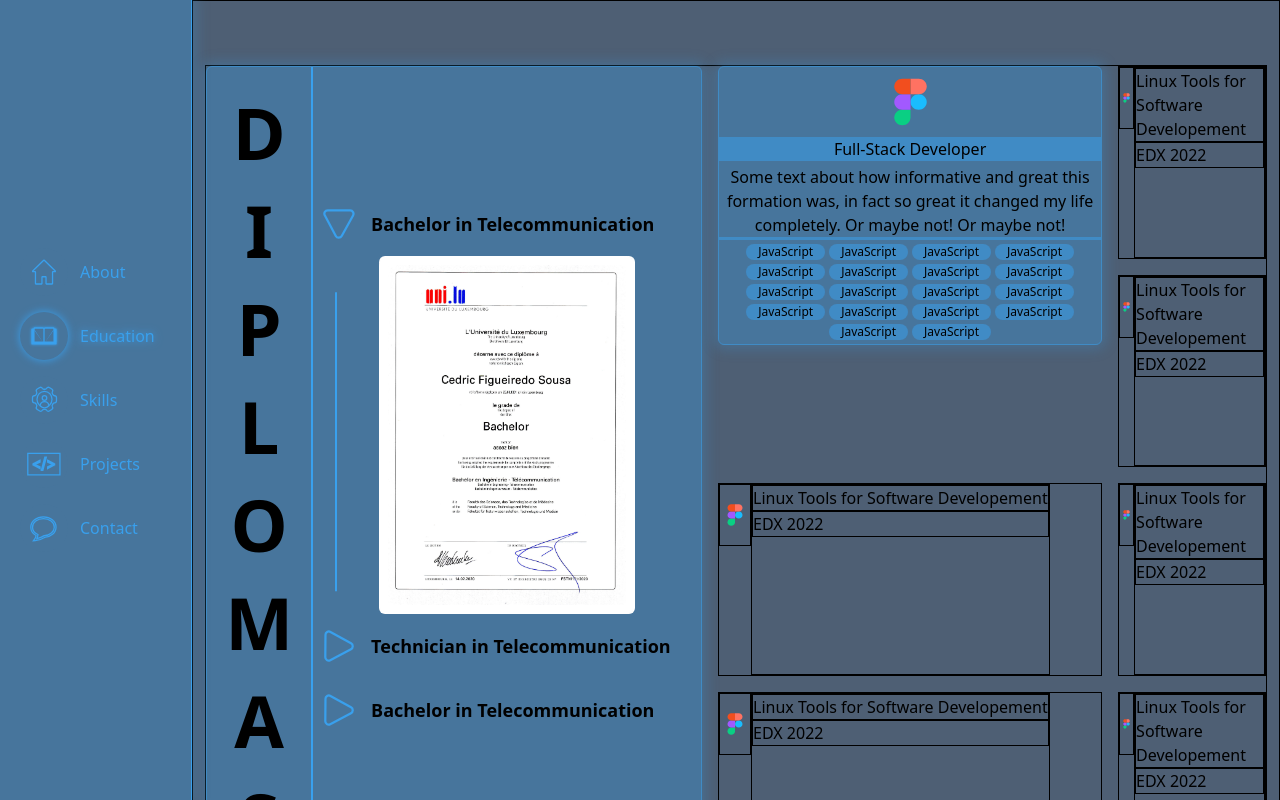
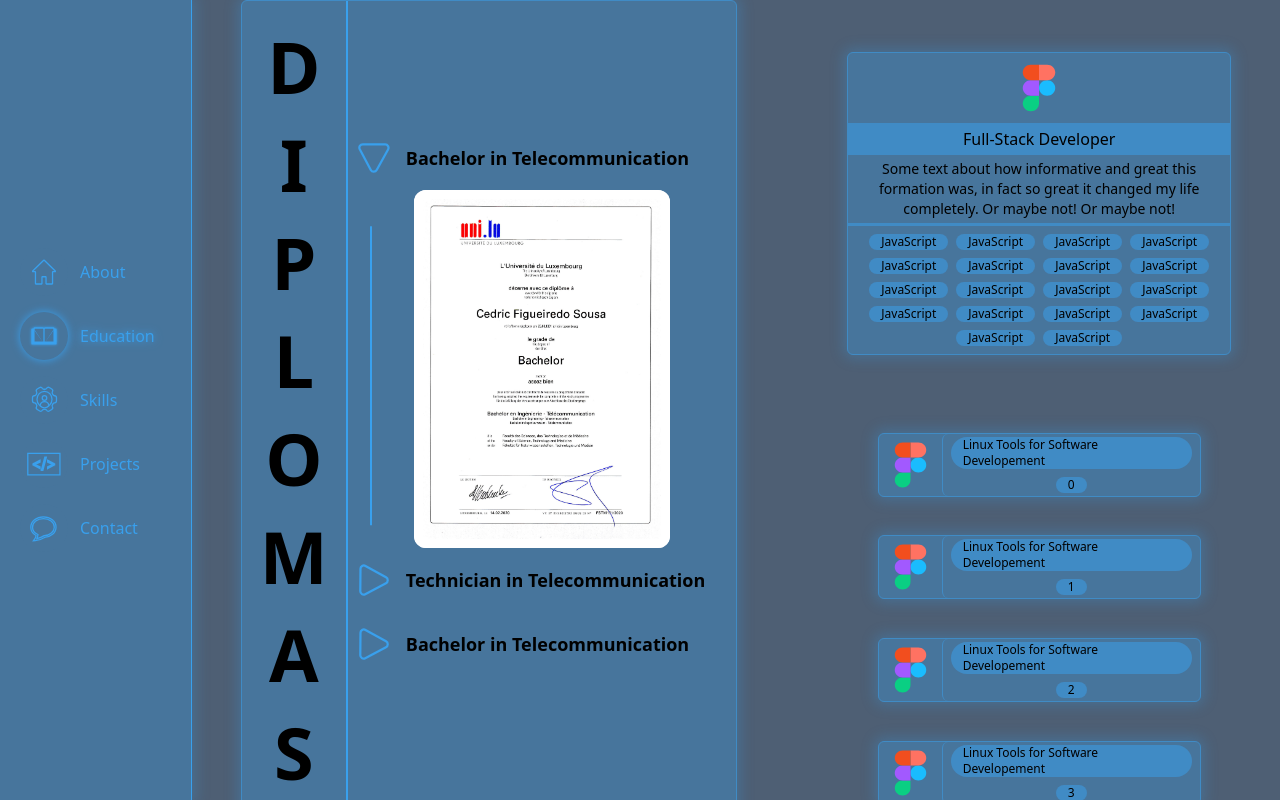
Before and after one commit to wolf-0-0/portfolio, a Vue app: page /education in a window 1280 px wide. Shown: the top 800 px of the page. Built offline with nearby package versions, Linux system fonts and the light colour scheme.

Commit message:
Grid-layout done, added Tag, ViewMain, CertCardSmall component

```diff
--- a/src/assets/styles/style.css
+++ b/src/assets/styles/style.css
@@ -6,7 +6,6 @@
 
 body {
     min-height: 100vh;
-    /* background: linear-gradient(108deg, #7ED183 26.21%, #068488 123.39%); */
     background-color: #4E5F74;
     color: black;
 }
--- a/src/components/AboutCardText.vue
+++ b/src/components/AboutCardText.vue
@@ -13,8 +13,8 @@
 </template>
 
 <script>
-import DownloadButton from '../components/DownloadButton.vue'
-import LinkButton from '../components/LinkButton.vue'
+import DownloadButton from './DownloadButton.vue'
+import LinkButton from './LinkButton.vue'
 
 export default {
   components: {
--- a/src/components/CertificationCardBig.vue
+++ b/src/components/CertificationCardBig.vue
@@ -1,7 +1,7 @@
 <template>
-  <div class="card lg:w-96 h-fit">
+  <div class="card flex flex-col w-96 h-fit">
     <div class="mx-auto w-fit my-1">
-      <svg width="65" height="62" viewBox="0 0 65 62" fill="none" xmlns="http://www.w3.org/2000/svg">
+      <svg class=" w-20" width="65" height="62" viewBox="0 0 65 62" fill="none" xmlns="http://www.w3.org/2000/svg">
         <g clip-path="url(#clip0_177_186)">
           <path fill-rule="evenodd" clip-rule="evenodd"
             d="M16.25 46.5C16.25 42.2199 19.8877 38.75 24.375 38.75H32.5V46.5C32.5 50.7801 28.8622 54.25 24.375 54.25C19.8877 54.25 16.25 50.7801 16.25 46.5Z"
@@ -27,24 +27,27 @@
       </svg>
     </div>
     <div class="header">
-      <h2 class="text-center my-1">Full-Stack Developer</h2>
+      <h2 class="text-center py-1">Full-Stack Developer</h2>
     </div>
     <div class="paragraph">
-      <p class="text-center">
+      <p class="text-center p-1  text-sm">
         Some text about how informative and great this formation was, in fact so great it changed my life completely. Or
         maybe not! Or maybe not!
       </p>
     </div>
-    <div class="flex flex-wrap justify-center gap-1 my-1">
-      <span class="text-xs px-3" v-for="(tag, index) in tags" :key="index">
-        {{ tag }}
-      </span>
+    <div class="flex flex-wrap justify-center gap-2  p-2">
+      <TagComponent v-for="(tag, index) in tags" :key="index" :tag="tag" />
     </div>
   </div>
 </template>
 
 <script>
+import TagComponent from './TagComponent.vue'
+
 export default {
+  components: {
+    TagComponent
+  },
   props: {
     tags: Array
   }
@@ -72,8 +75,4 @@ export default {
   border-bottom: 3px solid #408BC5;
 }
 
-span {
-  border-radius: 16px;
-  background-color: #408BC5;
-}
 </style>
--- /dev/null
+++ b/src/components/CertificationCardSmall.vue
@@ -0,0 +1,69 @@
+<template>
+  <div class="card flex justify-center h-fit w-fit mx-auto">
+    <svg class=" w-16" width="65" height="62" viewBox="0 0 65 62" fill="none" xmlns="http://www.w3.org/2000/svg">
+      <g clip-path="url(#clip0_177_186)">
+        <path fill-rule="evenodd" clip-rule="evenodd"
+          d="M16.25 46.5C16.25 42.2199 19.8877 38.75 24.375 38.75H32.5V46.5C32.5 50.7801 28.8622 54.25 24.375 54.25C19.8877 54.25 16.25 50.7801 16.25 46.5Z"
+          fill="#0ACF83" />
+        <path fill-rule="evenodd" clip-rule="evenodd"
+          d="M32.5 31C32.5 26.7199 36.1378 23.25 40.625 23.25C45.1122 23.25 48.75 26.7199 48.75 31C48.75 35.2801 45.1122 38.75 40.625 38.75C36.1378 38.75 32.5 35.2801 32.5 31Z"
+          fill="#1ABCFE" />
+        <path fill-rule="evenodd" clip-rule="evenodd"
+          d="M16.25 31C16.25 35.2801 19.8877 38.75 24.375 38.75H32.5V23.25H24.375C19.8877 23.25 16.25 26.7199 16.25 31Z"
+          fill="#A259FF" />
+        <path fill-rule="evenodd" clip-rule="evenodd"
+          d="M32.5 7.75V23.25H40.625C45.1122 23.25 48.75 19.7801 48.75 15.5C48.75 11.2198 45.1122 7.75 40.625 7.75H32.5Z"
+          fill="#FF7262" />
+        <path fill-rule="evenodd" clip-rule="evenodd"
+          d="M16.25 15.5C16.25 19.7801 19.8877 23.25 24.375 23.25H32.5V7.75H24.375C19.8877 7.75 16.25 11.2198 16.25 15.5Z"
+          fill="#F24E1E" />
+      </g>
+      <defs>
+        <clipPath id="clip0_177_186">
+          <rect width="65" height="62" fill="white" />
+        </clipPath>
+      </defs>
+    </svg>
+    <div class="flex flex-col items-center justify-center gap-2 px-2">
+      <TagComponent :tag="cert.title" />
+      <TagComponent :tag="index" />
+    </div>
+  </div>
+</template>
+
+<script>
+import TagComponent from './TagComponent.vue'
+
+export default {
+  components: {
+    TagComponent
+  },
+  props: {
+    cert: Array,
+    index: Number
+  }
+}
+</script>
+
+<style scoped>
+/* * {
+  border: 1px solid black;
+} */
+
+.card {
+  background-color: #47759C;
+  border-radius: 6px;
+  border: 1px solid #408BC5;
+  box-shadow: 0px 0px 13px 4px rgba(57, 160, 237, 0.25);
+}
+
+.card div {
+  border-left: 1px solid #408BC5;
+  border-radius: 6px;
+}
+
+/* svg {
+  border-right: 1px solid #408BC5;
+  border-radius: 6px;
+} */
+</style>
--- a/src/components/DiplomasAccordion.vue
+++ b/src/components/DiplomasAccordion.vue
@@ -1,6 +1,6 @@
 <template>
   <div v-for="(item, index) in items" :key="index">
-    <div class="pl-2 flex items-center" @click="toggleAccordion(index)">
+    <button class="pl-2 flex items-center" @click="toggleAccordion(index)">
       <svg class="w-8 h-8" :class="{ 'rotate': !item.isOpen }" width="43" height="41" viewBox="0 0 43 41" fill="none"
         xmlns="http://www.w3.org/2000/svg">
         <path
@@ -10,7 +10,7 @@
       <p class="pl-4 text-xs font-bold md:text-lg ">
         {{ item.title }}
       </p>
-    </div>
+    </button>
     <div class="w-full relative z-0 pt-4">
       <hr class="absolute left-5" v-if="item.isOpen">
       <div class="inside-border mx-auto">
@@ -82,7 +82,7 @@ hr {
 
 img {
   transition: 1.5s;
-  border-radius: 6px;
+  border-radius: 12px;
 }
 
 .inside-border {
--- /dev/null
+++ b/src/components/TagComponent.vue
@@ -0,0 +1,26 @@
+<template>
+  <span class="text-xs px-3  text-">
+    {{ tag }}
+  </span>
+</template>
+
+<script>
+export default {
+  props: {
+    tag: String
+  }
+}
+</script>
+
+<style scoped>
+span {
+  border-radius: 16px;
+  background-color: #408BC5;
+}
+
+@media only screen and (max-width: 640px) {
+  span {
+    font-size: 0.65rem;
+  }
+}
+</style>
--- /dev/null
+++ b/src/components/ViewMainCard.vue
@@ -0,0 +1,5 @@
+<template>
+  <main class="sm:ml-48 flex items-center justify-center min-h-screen overflow-y-scroll overflow-x-hidden ">
+    <slot></slot>
+  </main>
+</template>
--- a/src/views/AboutView.vue
+++ b/src/views/AboutView.vue
@@ -1,5 +1,5 @@
 <template>
-  <div class="flex p-4 justify-center min-h-screen overflow-y-scroll overflow-x-hidden sm:ml-48 ">
+  <ViewMainCard>
     <div class="p-4 flex flex-col lg:flex-row justify-center items-center gap-4">
       <div class="lg:w-1/2">
         <AboutCardText :title1="title1" :title-box="titleBox" :title2="title2" :titleColor="titleColor"
@@ -9,15 +9,17 @@
         <AboutCardImage :imagePath="imagePath" />
       </div>
     </div>
-  </div>
+  </ViewMainCard>
 </template>
 
 <script>
 import AboutCardText from '../components/AboutCardText.vue'
 import AboutCardImage from '../components/AboutCardImage.vue'
+import ViewMainCard from '../components/ViewMainCard.vue'
 
 export default {
   components: {
+    ViewMainCard,
     AboutCardText,
     AboutCardImage
   },
--- a/src/views/EducationView.vue
+++ b/src/views/EducationView.vue
@@ -1,84 +1,87 @@
 <template>
-  <div
-    class="flex px-4 p-16 sm:ml-48 md:px-8 items-center justify-center min-h-screen overflow-y-scroll overflow-x-hidden">
-    <!-- <div class="flex w-full h-fit gap-4 lg:max-w-7xl"> -->
-    <div class="grid-container">
-      <DiplomasCard class="grid-outer-item" />
-      <CertificationCardBig class="grid-item1" :tags="tags" />
-      <div class="grid-item flex" v-for="(cert, index) in certs" :key="index">
-        <svg class=" w-8" width="65" height="62" viewBox="0 0 65 62" fill="none" xmlns="http://www.w3.org/2000/svg">
-          <g clip-path="url(#clip0_177_186)">
-            <path fill-rule="evenodd" clip-rule="evenodd"
-              d="M16.25 46.5C16.25 42.2199 19.8877 38.75 24.375 38.75H32.5V46.5C32.5 50.7801 28.8622 54.25 24.375 54.25C19.8877 54.25 16.25 50.7801 16.25 46.5Z"
-              fill="#0ACF83" />
-            <path fill-rule="evenodd" clip-rule="evenodd"
-              d="M32.5 31C32.5 26.7199 36.1378 23.25 40.625 23.25C45.1122 23.25 48.75 26.7199 48.75 31C48.75 35.2801 45.1122 38.75 40.625 38.75C36.1378 38.75 32.5 35.2801 32.5 31Z"
-              fill="#1ABCFE" />
-            <path fill-rule="evenodd" clip-rule="evenodd"
-              d="M16.25 31C16.25 35.2801 19.8877 38.75 24.375 38.75H32.5V23.25H24.375C19.8877 23.25 16.25 26.7199 16.25 31Z"
-              fill="#A259FF" />
-            <path fill-rule="evenodd" clip-rule="evenodd"
-              d="M32.5 7.75V23.25H40.625C45.1122 23.25 48.75 19.7801 48.75 15.5C48.75 11.2198 45.1122 7.75 40.625 7.75H32.5Z"
-              fill="#FF7262" />
-            <path fill-rule="evenodd" clip-rule="evenodd"
-              d="M16.25 15.5C16.25 19.7801 19.8877 23.25 24.375 23.25H32.5V7.75H24.375C19.8877 7.75 16.25 11.2198 16.25 15.5Z"
-              fill="#F24E1E" />
-          </g>
-          <defs>
-            <clipPath id="clip0_177_186">
-              <rect width="65" height="62" fill="white" />
-            </clipPath>
-          </defs>
-        </svg>
-        <div>
-          <h2>{{ cert.title }}</h2>
-          <p>{{ cert.company }}</p>
-        </div>
-      </div>
+  <ViewMainCard>
+    <div class="grid-container w-full h-full">
+      <DiplomasCard class="grid-item item-big" />
+      <CertificationCardBig class="grid-item item-medium" :tags="tags" />
+      <CertificationCardSmall class="grid-item item-small" v-for="(cert, index) in certs" :key="index" :cert="cert"
+        :index="index" />
     </div>
-  </div>
+  </ViewMainCard>
 </template>
 
 <script>
 import DiplomasCard from '../components/DiplomasCard.vue'
 import CertificationCardBig from '../components/CertificationCardBig.vue'
+import CertificationCardSmall from '../components/CertificationCardSmall.vue'
+import ViewMainCard from '../components/ViewMainCard.vue'
 
 export default {
   components: {
+    ViewMainCard,
     DiplomasCard,
-    CertificationCardBig
+    CertificationCardBig,
+    CertificationCardSmall
   },
   data () {
     return {
       tags: Array(18).fill('JavaScript'), // Initialize with 18 items 16
-      certs: Array(16).fill({
+      certs: Array(14).fill({
         title: 'Linux Tools for Software Developement',
         company: 'EDX 2022'
       })
     }
   }
 }
+</script>
 
-</script>
 <style scoped >
-* {
-  border: 1px solid black;
-}
 
 .grid-container {
   display: grid;
-  grid-template-columns: 1fr 1fr 1fr;
-  grid-template-rows: 1fr 1fr 1fr 1fr 1fr 1fr 1fr 1fr;
-  gap: 1rem;
+  grid-template-columns: auto;
+  grid-template-rows: repeat(auto-fill, auto);
+  gap: 0.8rem;
 }
 
-.grid-outer-item {
-  grid-column: 1;
-  grid-row: 1/span 4;
+.grid-item {
+  margin: auto;
 }
 
-.grid-item1 {
-  grid-row: 1/span 2;
-  margin-inline: auto;
+.item-medium,
+.item-small {
+  min-width: 304px;
+  width: auto;
+  max-width: 384px;
 }
-</style>
+
+.item-small {
+  max-width: 323px;
+}
+
+@media only screen and (min-width: 640px) {
+  .item-medium {
+    width: 384px;
+  }
+}
+
+@media only screen and (min-width: 1180px) {
+  .grid-container {
+    grid-template-columns: auto auto;
+  }
+
+  .item-big {
+    grid-column: 1;
+    grid-row: 1/span 8;
+  }
+
+  .item-medium {
+    grid-row: 1/span 4;
+  }
+}
+
+@media only screen and (min-width:1536px) {
+  .grid-container {
+    grid-template-columns: auto auto auto;
+  }
+
+}</style>
```
